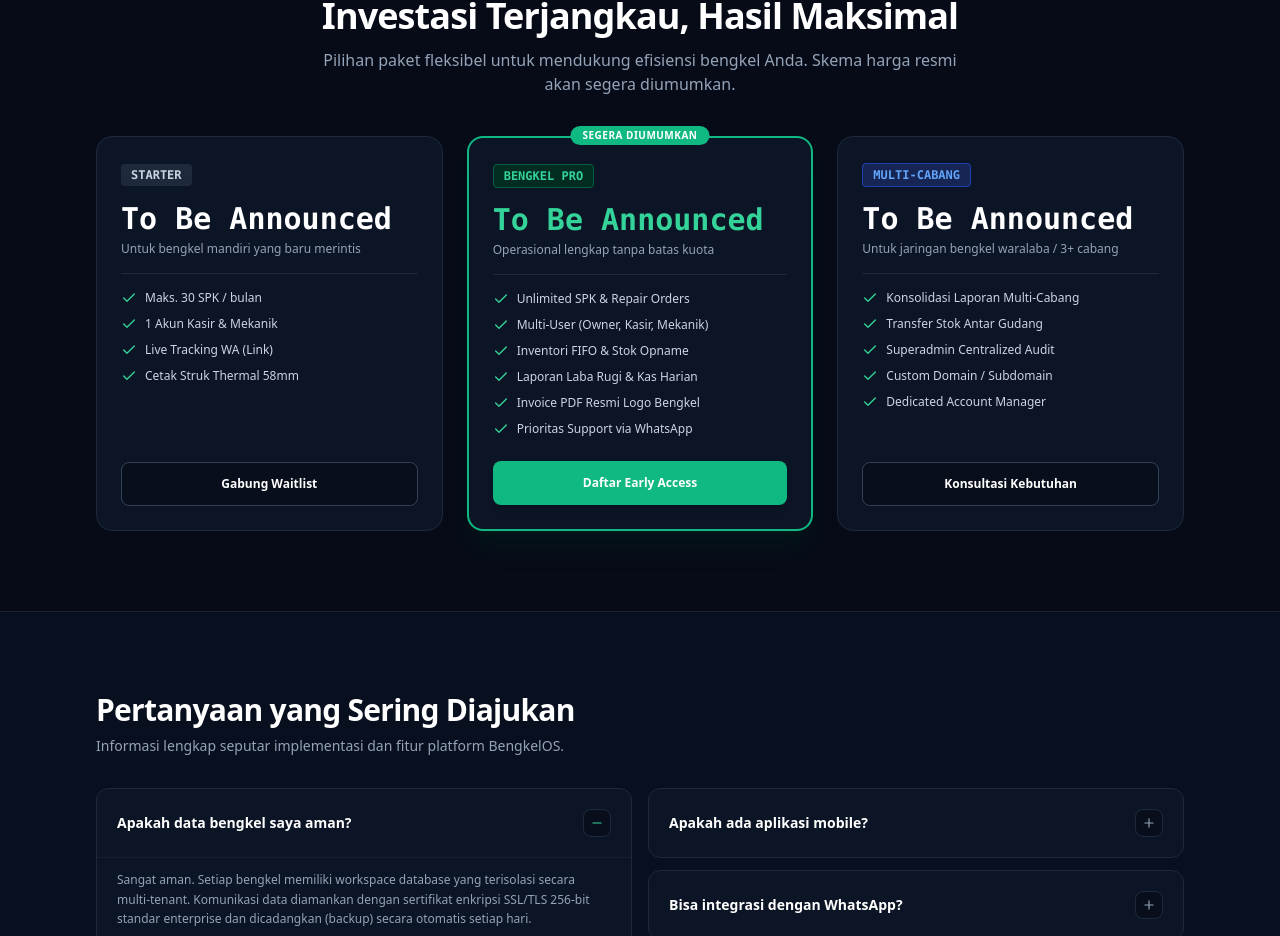
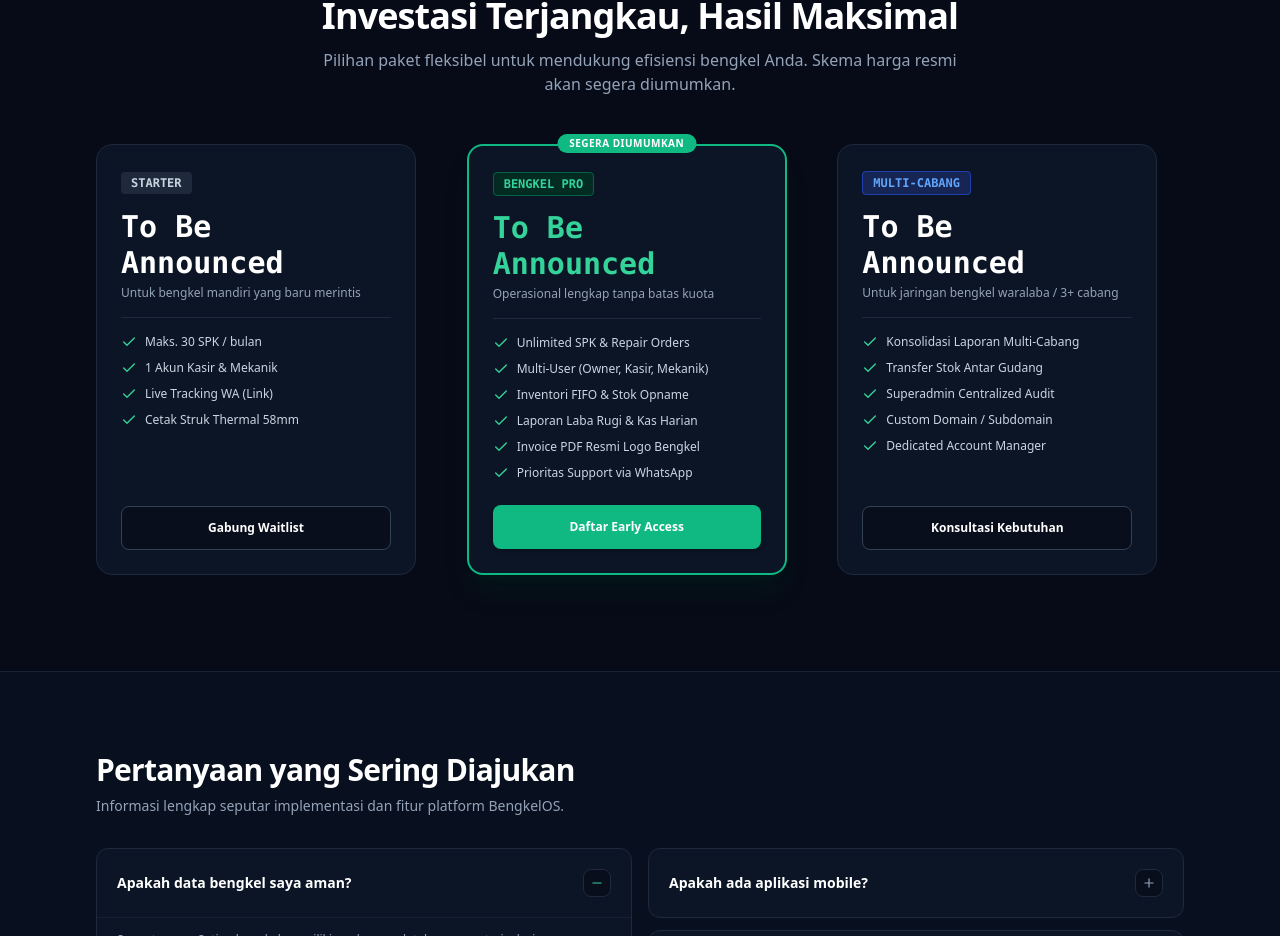
Before and after one commit to nixon42/bengkel-gps-motor, a React (Vite) app: page / in a window 1280 px wide. Shown: the part 2152-3088 px from the top of the page. Built offline with nearby package versions, Linux system fonts and the light colour scheme; no server answers; the database is empty.

Commit message:
fix(mobile): convert pricing packages to horizontal snap track on mobile

```diff
--- a/src/components/Landing/CanvaBengkelLandingView.jsx
+++ b/src/components/Landing/CanvaBengkelLandingView.jsx
@@ -334,11 +334,17 @@
             </p>
           </div>
 
-          <div className="grid grid-cols-1 md:grid-cols-3 gap-6">
+          {/* Mobile swipe hint */}
+          <div className="flex md:hidden items-center justify-center space-x-2 text-xs text-slate-400 font-mono -mt-4 pb-1">
+            <span>Geser untuk melihat paket lain</span>
+            <ArrowRight className="w-3.5 h-3.5 text-emerald-400 animate-pulse" />
+          </div>
+
+          <div className="-mx-4 px-4 sm:mx-0 sm:px-0 flex overflow-x-auto snap-x snap-mandatory gap-4 pb-4 pt-2 no-scrollbar md:grid md:grid-cols-3 md:gap-6 md:overflow-visible">
             {SERVICE_PACKAGES.map((pkg, idx) => (
               <div
                 key={idx}
-                className="bg-[#0c182b] border border-slate-800 hover:border-emerald-500/50 rounded-2xl p-6 sm:p-7 flex flex-col justify-between transition-all hover:shadow-xl group"
+                className="w-[85vw] max-w-[320px] shrink-0 snap-center md:w-auto bg-[#0c182b] border border-slate-800 hover:border-emerald-500/50 rounded-2xl p-5 sm:p-7 flex flex-col justify-between transition-all hover:shadow-xl group"
               >
                 <div>
                   <div className="flex items-center justify-between mb-3">
--- a/src/pages/AppPlatformLandingPage.jsx
+++ b/src/pages/AppPlatformLandingPage.jsx
@@ -730,10 +730,16 @@
             </p>
           </div>
 
-          <div className="grid grid-cols-1 md:grid-cols-3 gap-6 text-left">
+          {/* Mobile swipe hint */}
+          <div className="flex md:hidden items-center justify-center space-x-2 text-xs text-slate-400 font-mono -mt-4 pb-1">
+            <span>Geser untuk melihat paket lain</span>
+            <ArrowRight className="w-3.5 h-3.5 text-emerald-400 animate-pulse" />
+          </div>
+
+          <div className="-mx-4 px-4 sm:mx-0 sm:px-0 flex overflow-x-auto snap-x snap-mandatory gap-4 pb-4 pt-2 no-scrollbar md:grid md:grid-cols-3 md:gap-6 md:overflow-visible text-left">
 
             {/* Plan 1: Starter */}
-            <div className="bg-[#0c1525] border border-slate-800 rounded-2xl p-6 flex flex-col justify-between hover:border-slate-700 transition-all">
+            <div className="w-[85vw] max-w-[320px] shrink-0 snap-center md:w-auto bg-[#0c1525] border border-slate-800 rounded-2xl p-5 sm:p-6 flex flex-col justify-between hover:border-slate-700 transition-all">
               <div className="space-y-4">
                 <span className="text-xs font-mono font-bold px-2.5 py-1 rounded bg-slate-800 text-slate-300">
                   STARTER
@@ -759,7 +765,7 @@
             </div>
 
             {/* Plan 2: Pro (Recommended) */}
-            <div className="bg-[#0c1525] border-2 border-emerald-500 rounded-2xl p-6 flex flex-col justify-between relative shadow-xl shadow-emerald-950/30">
+            <div className="w-[85vw] max-w-[320px] shrink-0 snap-center md:w-auto bg-[#0c1525] border-2 border-emerald-500 rounded-2xl p-5 sm:p-6 flex flex-col justify-between relative shadow-xl shadow-emerald-950/30">
               <div className="absolute -top-3 left-1/2 -translate-x-1/2 px-3 py-0.5 rounded-full bg-emerald-500 text-white text-[10px] font-bold tracking-wider uppercase">
                 Segera Diumumkan
               </div>
@@ -790,7 +796,7 @@
             </div>
 
             {/* Plan 3: Enterprise */}
-            <div className="bg-[#0c1525] border border-slate-800 rounded-2xl p-6 flex flex-col justify-between hover:border-slate-700 transition-all">
+            <div className="w-[85vw] max-w-[320px] shrink-0 snap-center md:w-auto bg-[#0c1525] border border-slate-800 rounded-2xl p-5 sm:p-6 flex flex-col justify-between hover:border-slate-700 transition-all">
               <div className="space-y-4">
                 <span className="text-xs font-mono font-bold px-2.5 py-1 rounded bg-blue-950 text-blue-400 border border-blue-800">
                   MULTI-CABANG
```
